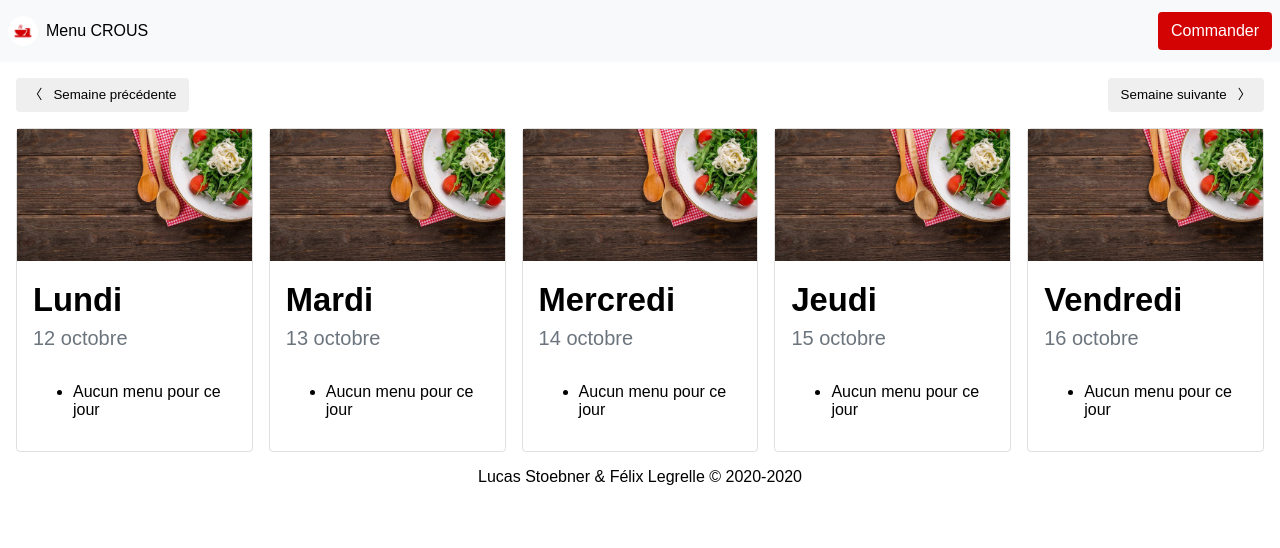
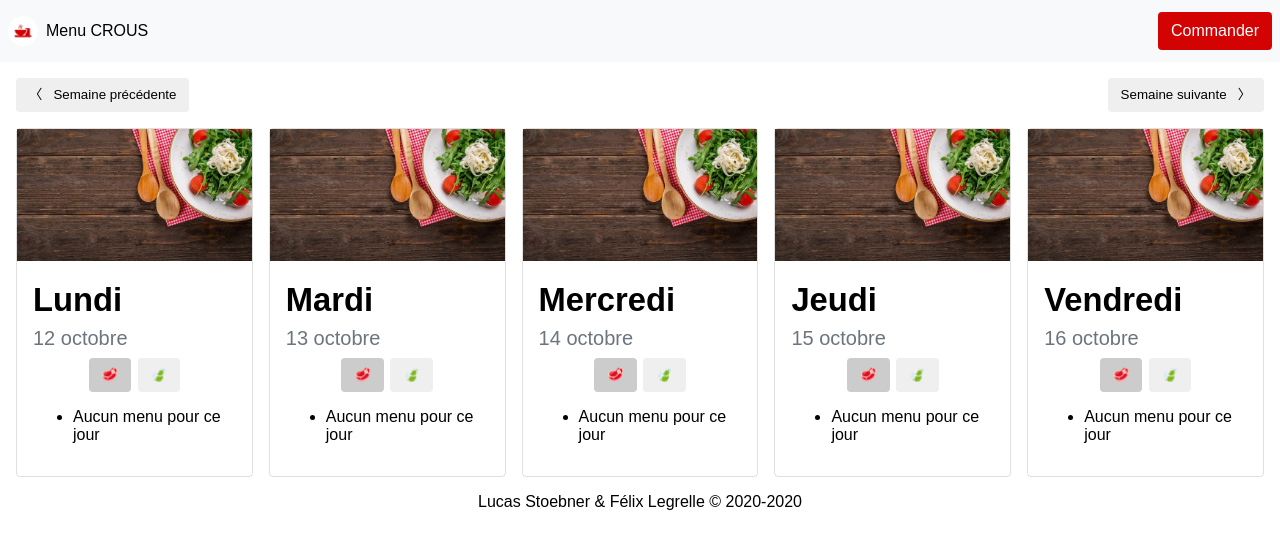
Before and after one commit to Les-Cop1/crous-menu, a React (Create React App) app: page / in a window 1280 px wide. Shown: the top 548 px of the page. Built offline with nearby package versions, Linux system fonts and the light colour scheme; no server answers.

Commit message:
:sparkles: Add Menu choice

```diff
--- a/src/assets/styles/index.css
+++ b/src/assets/styles/index.css
@@ -100,7 +100,19 @@ button {
     color: #6c757d;
     font-size: 1.25rem;
     margin-top: 0;
+    margin-bottom: 0.5rem;
     font-weight: lighter;
+}
+
+.is-active{
+    background-color: rgb(204, 204, 204);
+}
+
+
+.menu-subHeader {
+    display: flex;
+    justify-content: center;
+    margin-bottom: 1rem;
 }
 
 .menu-image {
--- a/src/components/Menu.js
+++ b/src/components/Menu.js
@@ -36,20 +36,28 @@ const Menu = () => {
                 const { data } = response
 
                 if (data.length > 0) {
+                    const regexContenant = /\(contenant .*\)$/g
                     currentMenus.push({
                         day: timestamp,
-                        meal: data[0].plat.libelle.split(", "),
+                        meal: data[0].plat.libelle
+                            .replace(regexContenant, "")
+                            .split(", "),
+                        mealVege: data[2].plat.libelle
+                            .replace(regexContenant, "")
+                            .split(", "),
                     })
                 } else {
                     currentMenus.push({
                         day: timestamp,
                         meal: ["Aucun menu pour ce jour"],
+                        mealVege: ["Aucun menu pour ce jour"],
                     })
                 }
             } catch (error) {
                 currentMenus.push({
                     day: timestamp,
                     meal: ["Aucun menu pour ce jour"],
+                    mealVege: ["Aucun menu pour ce jour"],
                 })
             }
         }
--- a/src/components/MenuCard.js
+++ b/src/components/MenuCard.js
@@ -4,14 +4,20 @@ import PropTypes from "prop-types"
 
 const MenuCard = ({ menu }) => {
     const [image, setImage] = useState(process.env.PUBLIC_URL + "/nothing.jpg")
+    const [vegeMenu, setVegeMenu] = useState(false)
+    const [activeMenu, setActiveMenu] = useState(menu.meal)
+
+    useEffect(() => {
+        setActiveMenu(vegeMenu ? menu.mealVege : menu.meal)
+    }, [vegeMenu])
 
     const updateImage = () => {
-        let words = menu.meal[0].split(" ")
+        let words = activeMenu[0].split(" ")
         let query
         if (words[1] === "de") {
-            query = menu.meal[0].split(" ")[2]
+            query = activeMenu[0].split(" ")[2]
         } else {
-            query = menu.meal[0].split(" ")[0]
+            query = activeMenu[0].split(" ")[0]
         }
 
         axios
@@ -40,7 +46,7 @@ const MenuCard = ({ menu }) => {
 
     useEffect(() => {
         updateImage()
-    }, [menu])
+    }, [menu, vegeMenu])
 
     return (
         <div className="menu">
@@ -59,9 +65,26 @@ const MenuCard = ({ menu }) => {
                         day: "numeric",
                     })}
                 </h5>
+                <div className="menu-subHeader">
+                    <button
+                        type="button"
+                        className={vegeMenu ? "" : "is-active"}
+                        onClick={() => setVegeMenu(false)}
+                    >
+                        &#129385;
+                    </button>
+                    <div style={{ margin: ".2rem" }} />
+                    <button
+                        type="button"
+                        className={vegeMenu ? "is-active" : ""}
+                        onClick={() => setVegeMenu(true)}
+                    >
+                        &#127811;
+                    </button>
+                </div>
                 <div>
                     <ul>
-                        {menu.meal.map((plat, i) => (
+                        {activeMenu.map((plat, i) => (
                             <li key={i} className="text-capitalize-first">
                                 {plat}
                             </li>
@@ -76,6 +99,7 @@ const MenuCard = ({ menu }) => {
 MenuCard.propTypes = {
     menu: PropTypes.shape({
         meal: PropTypes.arrayOf(String),
+        mealVege: PropTypes.arrayOf(String),
         day: PropTypes.number,
     }),
     loading: PropTypes.bool,
```
